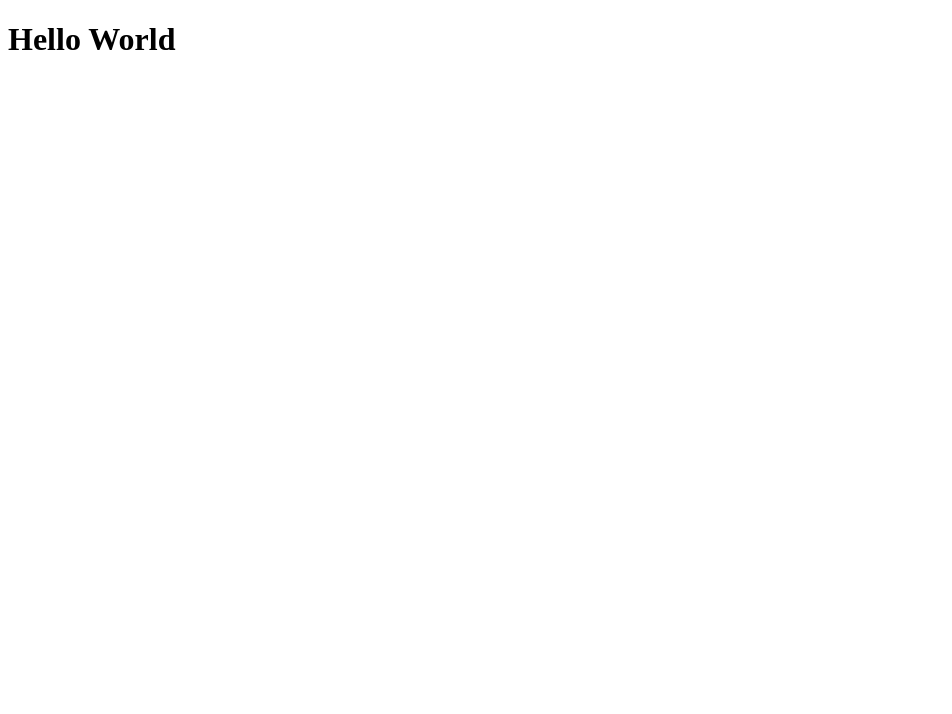
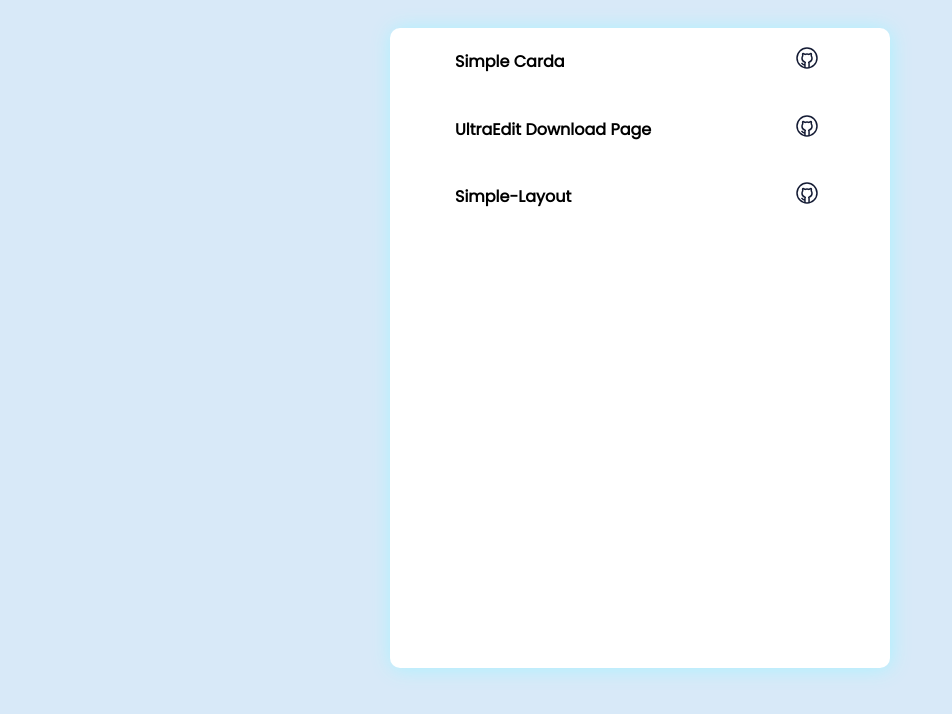
Before and after one commit to MrLabbrow/MrLabbrow.github.io, a plain HTML site: page index.html in a window 1280 px wide. Shown: the whole page, without its empty margins (0-952 px from the left). Drawn offline with Linux system fonts and the light colour scheme.

Commit message:
Home page build

```diff
--- /dev/null
+++ b/font.css
@@ -0,0 +1 @@
+@import url('https://fonts.googleapis.com/css2?family=Poppins&display=swap');
--- a/index.html
+++ b/index.html
@@ -1,13 +1,37 @@
 <!DOCTYPE html>
 <html lang="en">
+
 <head>
     <meta charset="UTF-8">
     <meta name="viewport" content="width=device-width, initial-scale=1.0">
-    <title>Demo HTML</title>
+    <title>Home Page</title>
+    <link rel="stylesheet" href="style.css">
+    <link rel="stylesheet" href="font.css">
 </head>
+
 <body>
+    <div class="container">
+        <div class="box">
+            <h4><a href="https://mrlabbrow.github.io/Simple-Card/">Simple Carda </a></h4>
 
-    <h1>Hello World</h1>
+            <a href="https://github.com/MrLabbrow/Simple-Card"> <img class="GitHub" src="GitHub.svg" alt="GitHub"></a>
+
+        </div>
+
+        <div class="box">
+            <h4><a href="https://mrlabbrow.github.io/UltraEdit-Download-Page">UltraEdit Download Page </a></h4>
+            <a href="https://github.com/MrLabbrow/UltraEdit-Download-Page"> <img class="GitHub" src="GitHub.svg"alt="GitHub"></a>
+
+        </div>
+
+        <div class="box">
+            <h4><a href="https://mrlabbrow.github.io/Simple-Layout">Simple-Layout</a></h4>
+            <a href="https://github.com/MrLabbrow/Simple-Layout"> <img class="GitHub" src="GitHub.svg" alt="GitHub"></a>
+
+        </div>
+
+    </div>
 
 </body>
+
 </html>
--- /dev/null
+++ b/style.css
@@ -0,0 +1,32 @@
+body{
+    background-color: rgb(216, 233, 248);
+    display: flex;
+    justify-content: center;
+    align-items: center;
+    font-family: 'Poppins', sans-serif;
+}
+a{
+    text-decoration: none;
+    color: black;
+}
+.container{
+    background-color: white;
+    height: 80vh;
+    width: 500px;
+    margin-top: 20px;
+    border-radius: 10px;
+    box-shadow: 1px 1px 20px 0px rgb(171, 242, 255);
+}
+.box{
+    /* display: flex;
+    justify-content: center;
+    align-items: center; */
+
+    display: grid;
+    grid-template-columns: 200px 40px;
+    align-items: center;
+    justify-content: space-around;
+}
+.GitHub{
+    margin: 0px 10px;
+}
```
Also changed, not shown: GitHub.svg (added).
